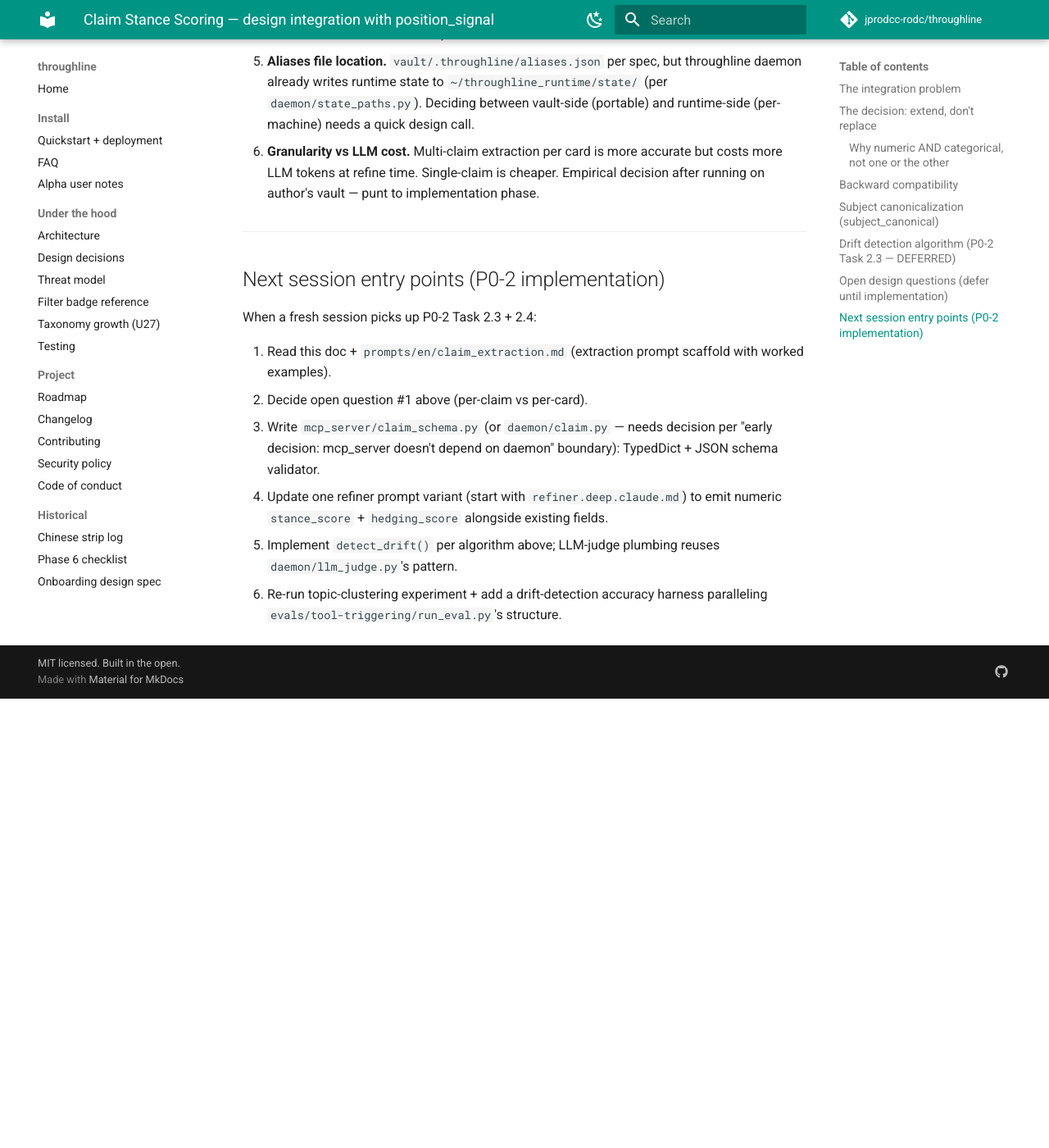
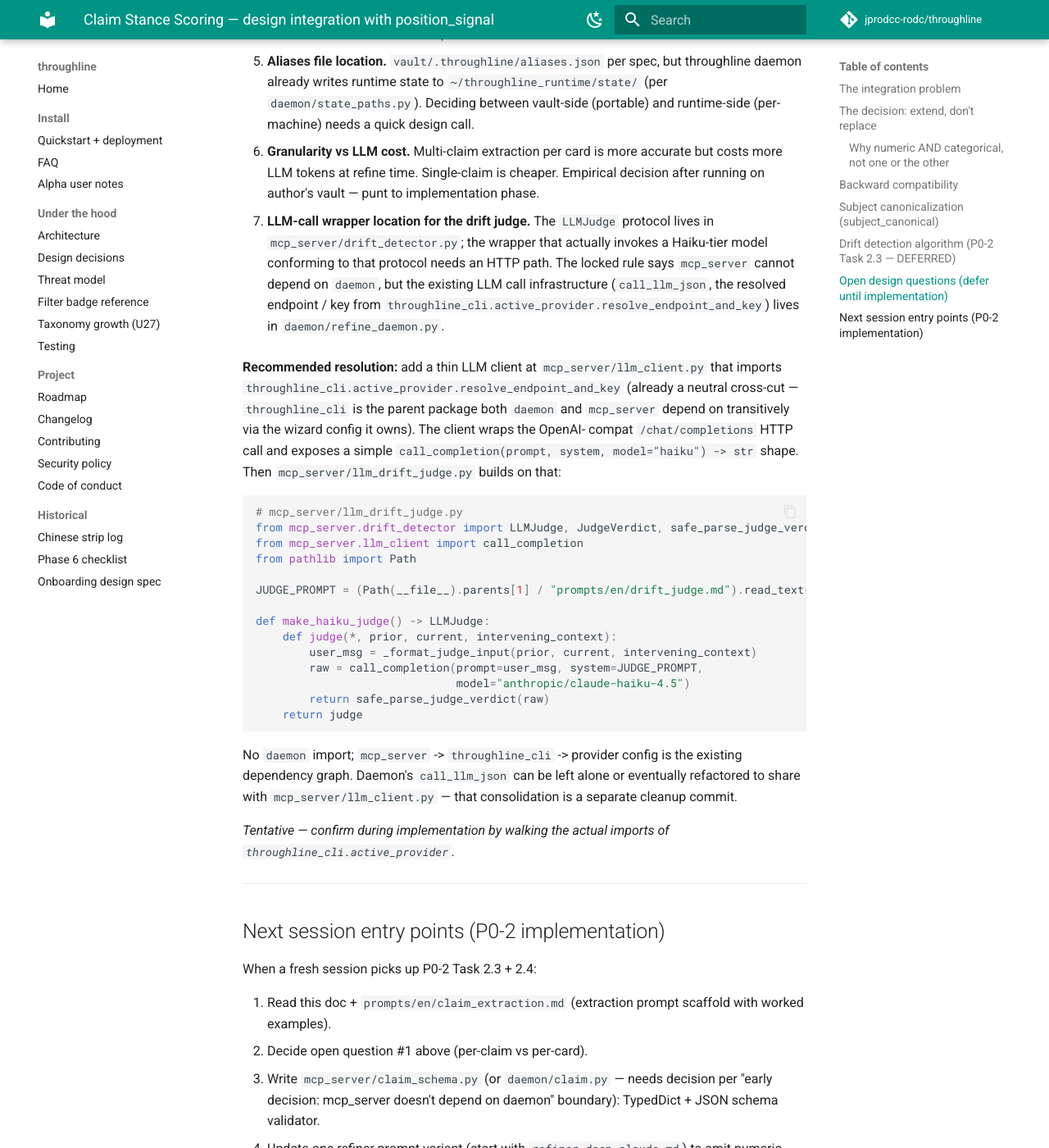
Before and after one commit to jprodcc-rodc/throughline, an MkDocs documentation site: the page built from docs/CLAIM_STANCE_SCORING.md, in a window 1280 px wide and 1400 px high, scrolled down 4512 px. Shown: the whole window at 82% size. Built offline with MkDocs 1.6.1 and Material for MkDocs 9.7.7, drawn with Linux system fonts in a browser that asks for light colours; comment, search, counter and statistics services are not loaded; before the commit the page ends 5364 px from its top, so only the background shows below that.

Commit message:
docs: CLAIM_STANCE_SCORING -- resolve open question #4 (LLM call wrapper location)
Walked the dependency graph: throughline_cli.active_provider.
resolve_endpoint_and_key is the existing neutral cross-cut, used
by daemon/refine_daemon.py. mcp_server has no architectural rule
against importing from throughline_cli (only daemon is forbidden).
So the resolution is straightforward: add mcp_server/llm_client.py
that wraps OpenAI-compat HTTP + reuses the provider resolution,
then mcp_server/llm_drift_judge.py builds on that to expose an
LLMJudge-protocol-conforming function.

Sketched the implementation outline so next session can follow:

    # mcp_server/llm_drift_judge.py
    from mcp_server.drift_detector import (LLMJudge, JudgeVerdict,
        safe_parse_judge_verdict)
    from mcp_server.llm_client import call_completion
    JUDGE_PROMPT = (Path(__file__).parents[1] / "prompts/en/drift_judge.md").read_text()
    def make_haiku_judge() -> LLMJudge:
        def judge(*, prior, current, intervening_context):
            ...
        return judge

Marked tentative; the implementation step should walk the actual
imports of throughline_cli.active_provider to confirm there's no
hidden daemon coupling. If there is, the alternative is to add a
small stand-alone resolver in mcp_server/ that mirrors the env-var
pickup logic without going through throughline_cli.

This is now the architectural clear-path entry point for the LLM
HTTP wrapper -- the last remaining piece of P0-2 launch surface.

Co-Authored-By: Claude Opus 4.7 (1M context) <noreply@anthropic.com>

````diff
--- a/docs/CLAIM_STANCE_SCORING.md
+++ b/docs/CLAIM_STANCE_SCORING.md
@@ -215,6 +215,51 @@ def detect_drift(current_claim, vault) -> DriftReport | None:
    Single-claim is cheaper. Empirical decision after running on
    author's vault — punt to implementation phase.
 
+4. **LLM-call wrapper location for the drift judge.** The
+   `LLMJudge` protocol lives in `mcp_server/drift_detector.py`;
+   the wrapper that actually invokes a Haiku-tier model conforming
+   to that protocol needs an HTTP path. The locked rule says
+   `mcp_server` cannot depend on `daemon`, but the existing LLM
+   call infrastructure (`call_llm_json`, the resolved endpoint /
+   key from `throughline_cli.active_provider.resolve_endpoint_and_key`)
+   lives in `daemon/refine_daemon.py`.
+
+   **Recommended resolution:** add a thin LLM client at
+   `mcp_server/llm_client.py` that imports
+   `throughline_cli.active_provider.resolve_endpoint_and_key`
+   (already a neutral cross-cut — `throughline_cli` is the parent
+   package both `daemon` and `mcp_server` depend on transitively
+   via the wizard config it owns). The client wraps the OpenAI-
+   compat `/chat/completions` HTTP call and exposes a simple
+   `call_completion(prompt, system, model="haiku") -> str` shape.
+   Then `mcp_server/llm_drift_judge.py` builds on that:
+
+   ```python
+   # mcp_server/llm_drift_judge.py
+   from mcp_server.drift_detector import LLMJudge, JudgeVerdict, safe_parse_judge_verdict
+   from mcp_server.llm_client import call_completion
+   from pathlib import Path
+
+   JUDGE_PROMPT = (Path(__file__).parents[1] / "prompts/en/drift_judge.md").read_text()
+
+   def make_haiku_judge() -> LLMJudge:
+       def judge(*, prior, current, intervening_context):
+           user_msg = _format_judge_input(prior, current, intervening_context)
+           raw = call_completion(prompt=user_msg, system=JUDGE_PROMPT,
+                                 model="anthropic/claude-haiku-4.5")
+           return safe_parse_judge_verdict(raw)
+       return judge
+   ```
+
+   No `daemon` import; `mcp_server` -> `throughline_cli` ->
+   provider config is the existing dependency graph. Daemon's
+   `call_llm_json` can be left alone or eventually refactored to
+   share with `mcp_server/llm_client.py` — that consolidation is a
+   separate cleanup commit.
+
+   *Tentative — confirm during implementation by walking the actual
+   imports of `throughline_cli.active_provider`.*
+
 ---
 
 ## Next session entry points (P0-2 implementation)
````
